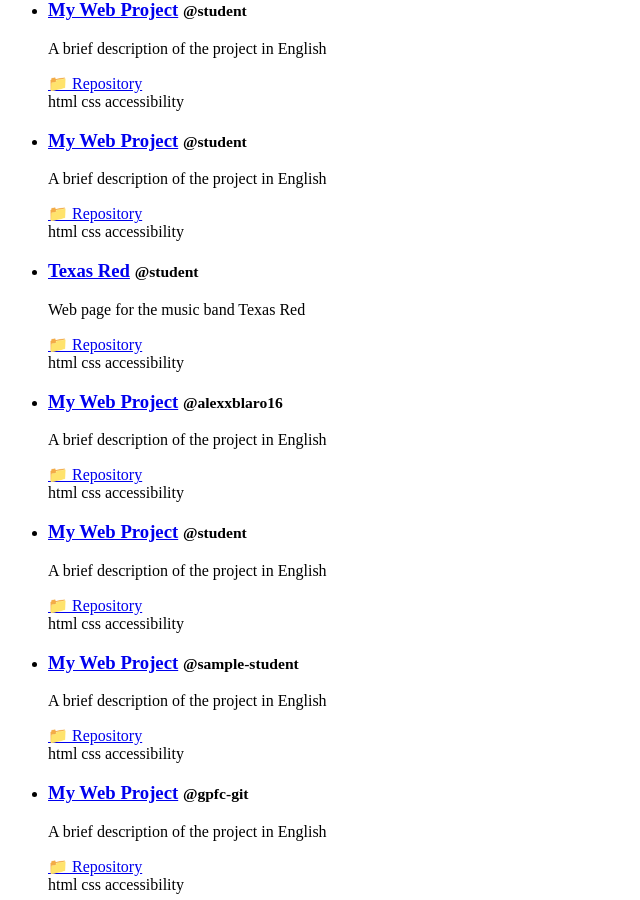
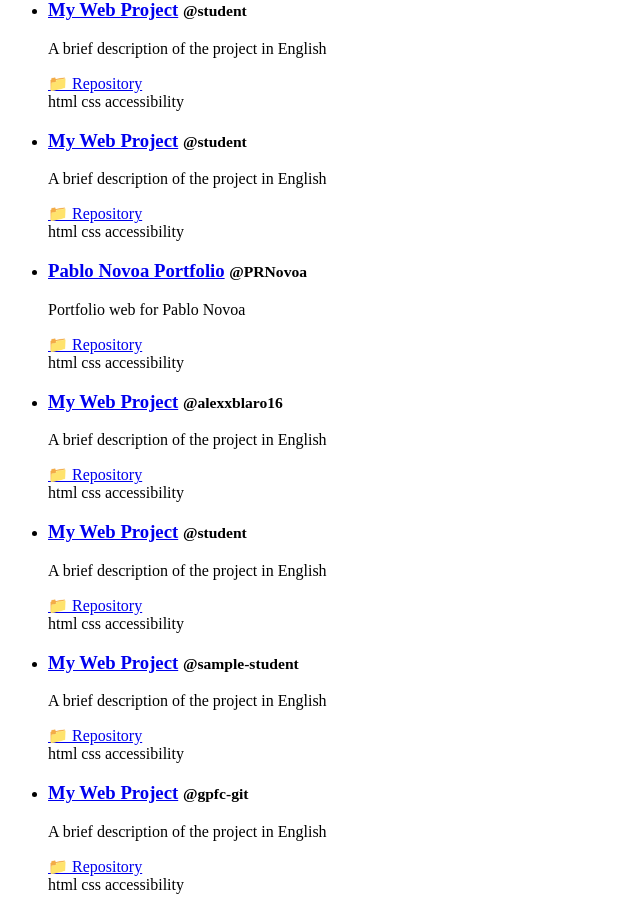
Before and after one commit to ruvebal/frontend-I-udit, a Jekyll site: the page built from 2025-fall/en/index.md, in a window 1280 px wide and 900 px high, scrolled down 705 px. Shown: the whole window, without its empty margins (0-640 px from the left). Built offline with Jekyll 4.4.1, drawn with Linux system fonts in a browser that asks for light colours.

Commit message:
Update PRNovoa.yml

```diff
--- a/_data/students/2025-fall/PRNovoa.yml
+++ b/_data/students/2025-fall/PRNovoa.yml
@@ -1,21 +1,21 @@
 # Sample student entry - copy this template for each student
 # Filename should match student's GitHub username: {username}.yml
 
-handle: student
+handle: PRNovoa
 name: Pablo Novoa Rodríguez
 email: pablo.novoa@alumnos.udit.es
 github_url: https://github.com/PRNovoa
-project_url: https://prnovoa.github.io/Fron_End1_Project
-repository_url: https://github.com/PRNovoa/Fron_End1_Project
+project_url: https://prnovoa.github.io/Front_End1_Project
+repository_url: https://github.com/PRNovoa/Front_End1_Project
 
 # Project metadata (filled by student in Week 4)
 title:
- es: Texas Red
- en: Texas Red
+ es: Pablo Novoa Portfolio
+ en: Pablo Novoa Portfolio
 
 abstract:
- es: Página web de la banda de música Texas Red
- en: Web page for the music band Texas Red
+ es: Página web de portfolio de Pablo Novoa
+ en: Portfolio web for Pablo Novoa
 
 # Optional metadata
 tags:
```
